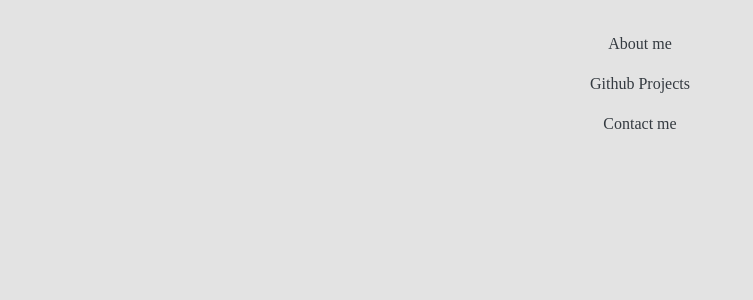
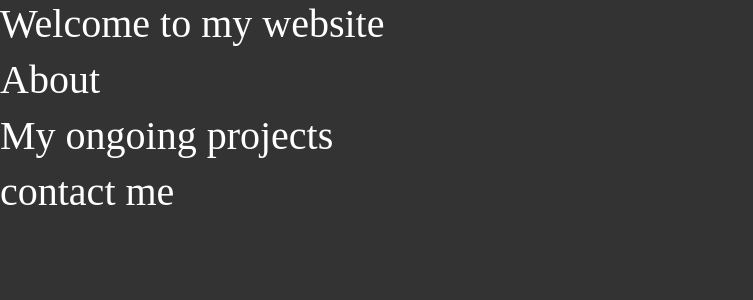
Before and after one commit to AlanSFSU/portfolio-website, a PHP site: page / in a window 1280 px wide. Shown: the top 300 px of the page, without its empty margins (0-753 px from the left). Run offline with PHP 8.4, Linux system fonts and the light colour scheme; some libraries are stand-ins or nearby versions.

Commit message:
setting up template for new layout

```diff
--- a/index.html
+++ b/index.html
@@ -14,27 +14,23 @@
   <!-- inserts navigation bar -->
   <?php include "navbar.php" ?>
 
-  <!-- tab panes -->
-  <div class="tab-content">
-      <div id="home" class="container tab-pane active"><br>
-
-          <!--
-          <h3>Welcome to Alan's Website</h3>
-          <button id="meButt" onclick="toggleText()">About me</button>
-          <div id="myText" style="display:none;">My name is Alan and this is my portfolio website </div>
-          -->
-          <ul>
-                  <a class="nav-link" data-toggle="tab" href="#">About me</a>
-                  <a class="nav-link" data-toggle="tab" href="#">Github Projects</a>
-                  <a class="nav-link" data-toggle="tab" href="#">Contact me</a>
-          </ul>
-
-      </div>
-  </div>
+  <!-- sections of content -->
+  <section id="home">
+    <h1>Welcome to my website</h1>
+  </section>
+  <section id="about">
+    <h1>About</h1>
+  </section>
+  <section id="Projects">
+    <h1>My ongoing projects</h1>
+  </section>
+  <section id="contact">
+    <h1>contact me</h1>
+  </section>
 
 
-
-  <?php include "footer.php" ?>
+<!-- ending div from navbar php -->
+</div>
   <!--   <a target="_blank" href="http://google.com">this goes to google</a> -->
   <script type="text/javascript" src="static/index.js"> </script>
 </body>
--- a/static/css/stylesheet.css
+++ b/static/css/stylesheet.css
@@ -13,78 +13,31 @@ html
 body
 {
     font-family: "Times New Roman", Times, serif;
-    min-height: 100%;
-    background: #e3e3e3;
+    background: #333;
+    color: #fff;
+    line-height: 1.6;
+    height: 100vh; /* vh means viewport height */
 }
 
-#navi
-{
-    border-bottom: 0;
-    background: #343a40;
-    border-radius: ;
+.container{
+  width: 100%;
+  height: 100%;
+  /* css smooth scroll */
 }
 
-#navi a.active
-{
-    background-color: #21dfdf;
+.navbar{
+  position:fixed;
+  top:0;
+  z-index:1;
+  display:flex;
+  width: 100%;
+  height:60px;
+  background: rgba(0,0,0,0.7);
 }
 
-/* removes the white gap between tabs and make the active tab circular */
-.nav-tabs .nav-link{
-  border:0px;
-  border-radius: 10px;
+.navbar ul {
+  display:flex;
+  list-style: none;
+  width: 100%;
+  justify-content: center;
 }
-
-.footer{
-  position: fixed;
-  bottom: 0;
-  text-align:center;
-}
-
-/*size and color for linkedin icon */
-.fab.fa-linkedin
-{
-  font-size: 30px;
-  color:white;
-}
-
-.fab.fa-linkedin:hover{
-  color: #007bff;
-}
-
-/*size and color for home icon */
-.fas.fa-home{
-  font-size:20px;
-  color:white;
-}
-
-/* decorating the about me button */
-#meButt{
-  font-size: 13px;
-  padding: 2px 4px;
-  border-radius: 5px;
-  background-color: #4caf50;
-  box-shadow: 0 5px #999;
-  color:white;
-  border: none;
-  outline: none;
-}
-
-#meButt:hover{
-  background-color: #3e8e41;
-}
-
-#meButt:active{
-  margin: 0px;
-  background-color: #3e8e41;
-  box-shadow: 0 3px #666;
-  transform: translateY(2px);
-}
-
-#home{
-  text-align: center;
-}
-
-a.nav-link{
-  color: #343a40;
-}
```
Also changed, not shown: navbar.php (+9 -7 lines).
